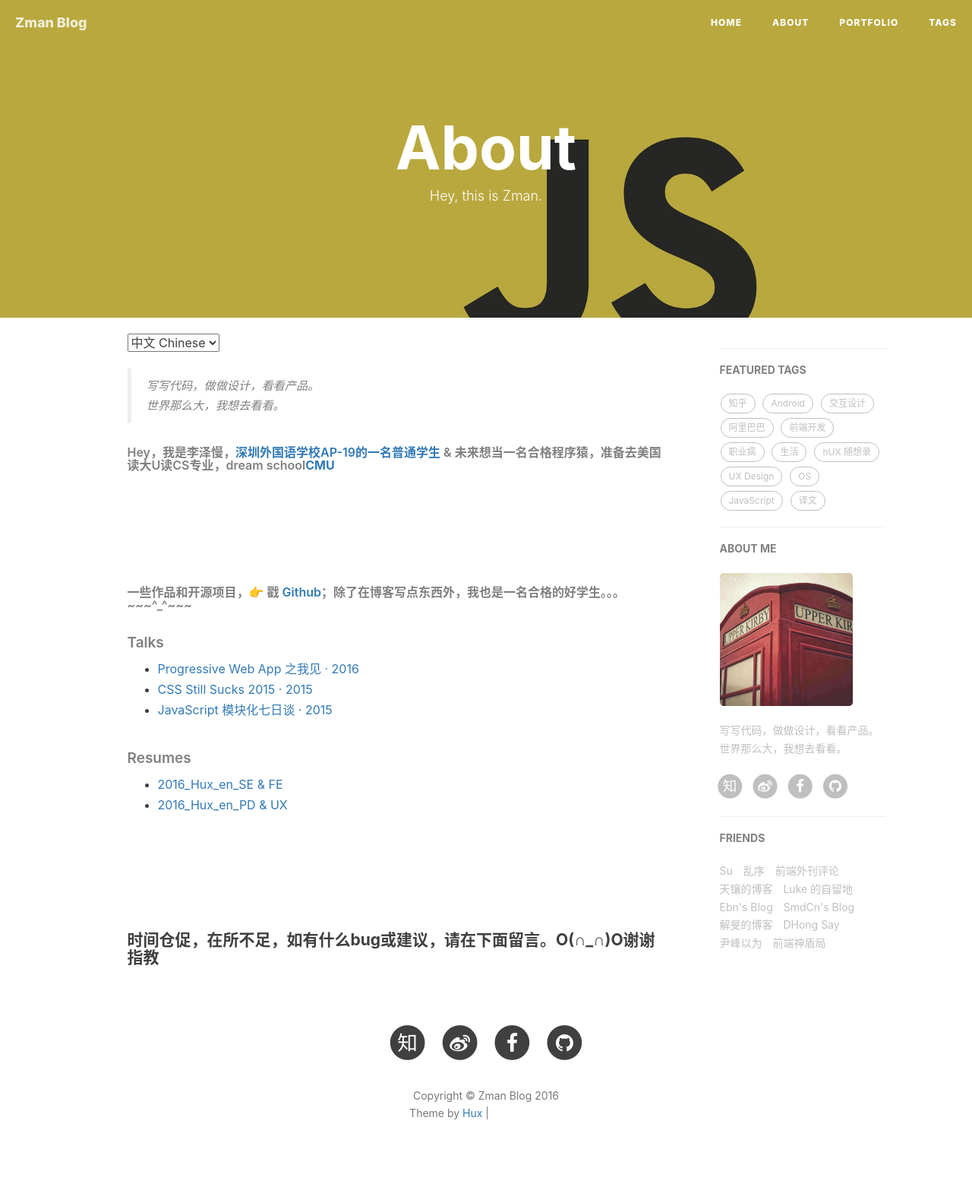
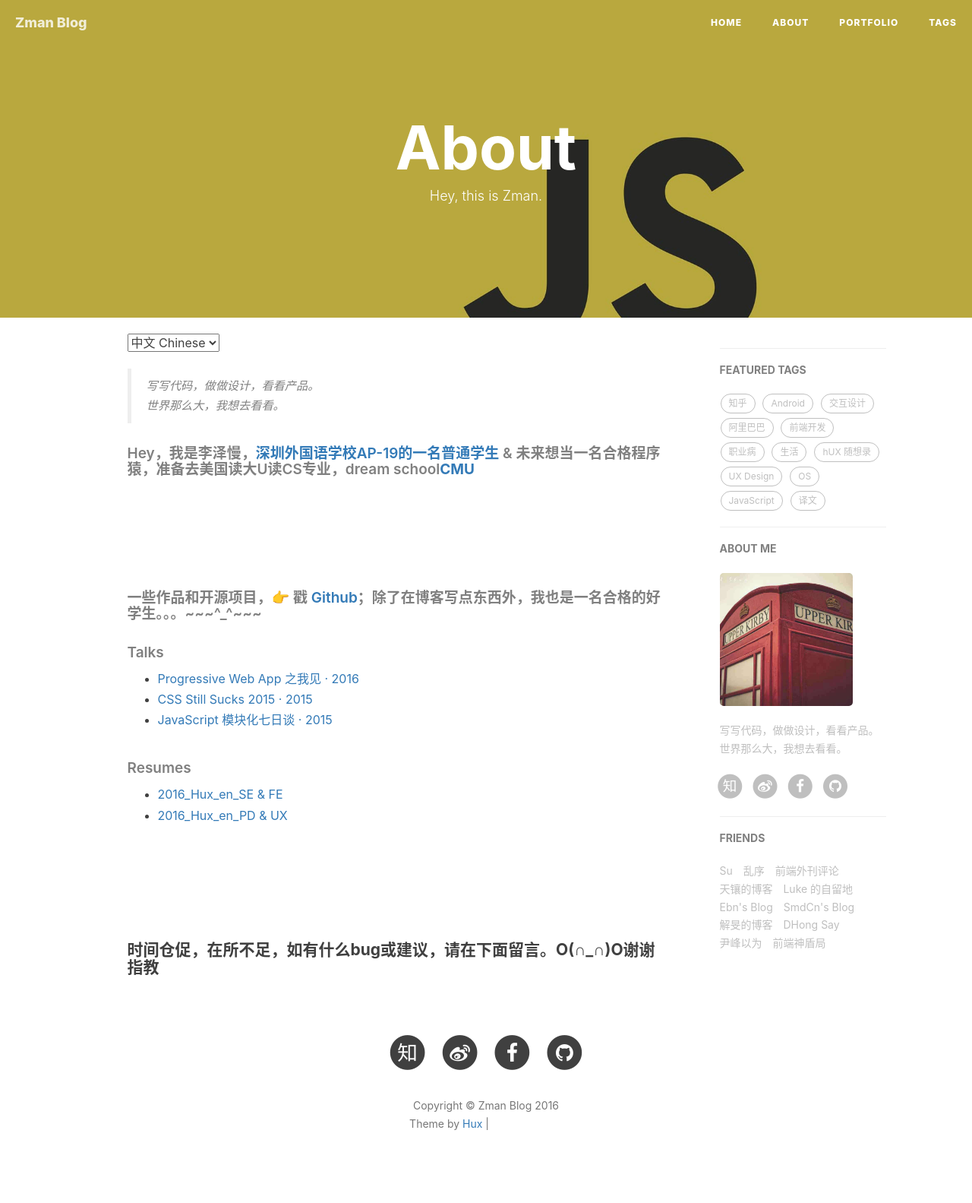
Before and after one commit to lizeman/lizeman.github.io, a Jekyll site: the page built from about.html, in a window 1280 px wide. Shown: the whole page at 76% size. Built offline with Jekyll 4.4.1, drawn with Linux system fonts in a browser that asks for light colours; nearby versions of some CDN libraries; comment, search, counter and statistics services are not loaded; grey boxes are pictures that could not be loaded.

Commit message:
change small

```diff
--- a/about.html
+++ b/about.html
@@ -18,9 +18,9 @@
     <blockquote><p>写写代码，做做设计，看看产品。<br>
     世界那么大，我想去看看。</p></blockquote>
 
-    <h6 id ="123">Hey，我是<strong>李泽慢</strong>，<a href="http://www.sfls.net.cn">深圳外国语学校AP-19的一名普通学生</a> &amp; 未来想当一名合格程序猿，准备去美国读大U读CS专业，dream school<strong><a href"http://www.cmu.edu">CMU</a></strong></h6>
+    <h5 id ="123">Hey，我是<strong>李泽慢</strong>，<a href="http://www.sfls.net.cn">深圳外国语学校AP-19的一名普通学生</a> &amp; 未来想当一名合格程序猿，准备去美国读大U读CS专业，dream school<strong><a href"http://www.cmu.edu">CMU</a></strong></h5>
 <br><br><br><br>
-    <h6 id ="1234">一些作品和开源项目，👉 戳 <a href="http://github.com/lizeman">Github</a>；除了在博客写点东西外，我也是一名合格的好学生。。。~~~^_^~~~ </h6>
+    <h5 id ="1234">一些作品和开源项目，👉 戳 <a href="http://github.com/lizeman">Github</a>；除了在博客写点东西外，我也是一名合格的好学生。。。~~~^_^~~~ </h5>
 
     <h5>Talks</h5>
 
```
